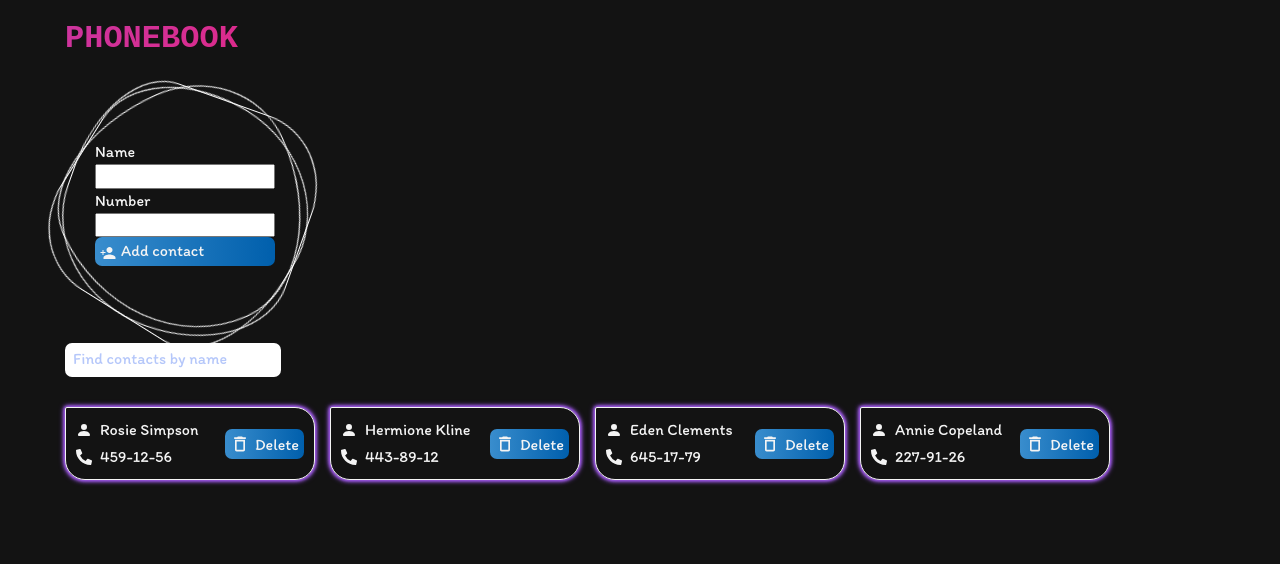
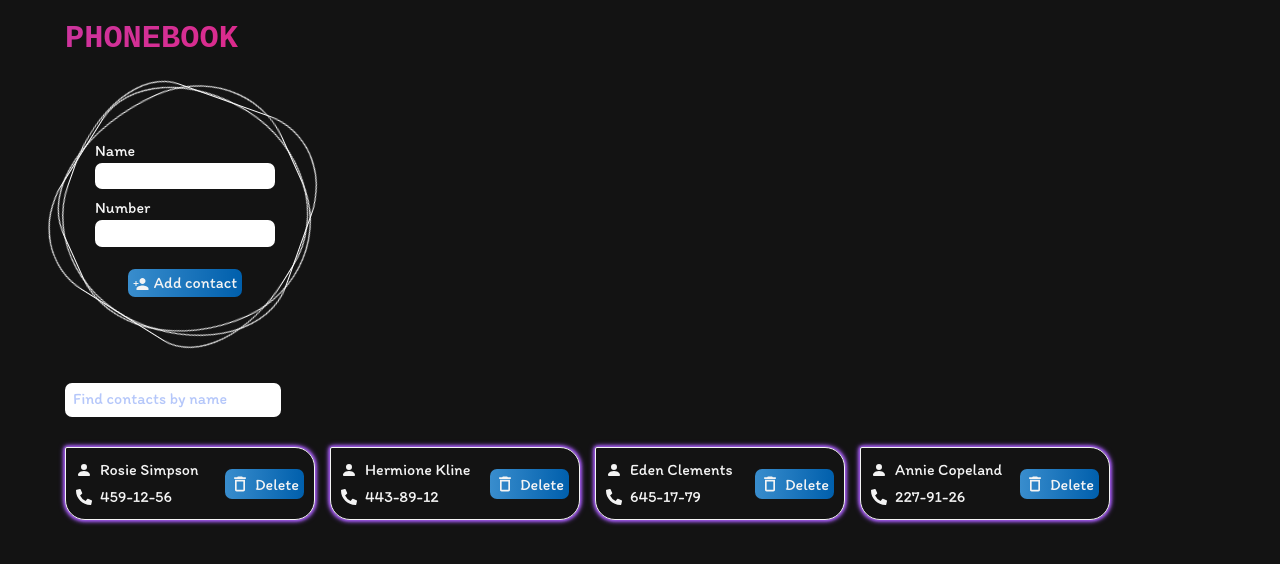
Before and after one commit to Olesia2805/goit-neo-react-hw-module3, a React (Vite) app: page / in a window 1280 px wide. Shown: the top 564 px of the page. Built offline with nearby package versions, Linux system fonts and the light colour scheme; a web font is replaced by a local one.

Commit message:
added some styles for Form + added id

```diff
--- a/src/components/ContactForm/ContactForm.jsx
+++ b/src/components/ContactForm/ContactForm.jsx
@@ -2,8 +2,12 @@ import Button from '../Button/Button';
 import formCss from './ContactForm.module.css';
 import { Formik, Form, Field } from 'formik';
 import { IoMdPersonAdd } from 'react-icons/io';
+import { useId } from 'react';
 
 const ContactForm = () => {
+  const nameId = useId();
+  const numId = useId();
+
   return (
     <div className={formCss.formWrapper}>
       <div className={formCss.circles}>
@@ -22,10 +26,10 @@ const ContactForm = () => {
       </div>
       <Formik>
         <Form className={formCss.form}>
-          <label>Name</label>
-          <Field></Field>
-          <label>Number</label>
-          <Field></Field>
+          <label htmlFor={nameId}>Name</label>
+          <Field className={formCss.formInput} id={nameId}></Field>
+          <label htmlFor={numId}>Number</label>
+          <Field className={formCss.formInput} id={numId}></Field>
           <Button>
             <IoMdPersonAdd size="16" />
             Add contact
--- a/src/components/ContactForm/ContactForm.module.css
+++ b/src/components/ContactForm/ContactForm.module.css
@@ -18,7 +18,7 @@
 .formWrapper {
   position: relative;
   width: 240px;
-  height: 220px;
+  height: 250px;
   display: flex;
   justify-content: center;
   align-items: center;
@@ -37,7 +37,7 @@
   transition: 0.5s;
 }
 .circle:nth-child(1) {
-  border-radius: 38% 62% 63% 37% / 41% 44% 56% 59%;
+  border-radius: 38% 42% 43% 37% / 41% 44% 56% 59%;
   animation: animate 30s linear infinite;
 }
 .circle:nth-child(2) {
@@ -56,6 +56,27 @@
   width: 180px;
 }
 
+.formInput {
+  margin-bottom: 7px;
+  border: none;
+  border-radius: 7px;
+  padding: 4px;
+}
+
+.formInput:hover,
+.formInput:focus {
+  outline: none;
+  box-shadow: 0 0 2px var(--gradient-color-second),
+    0 0 3px var(--gradient-color-second), 0 0 4px var(--gradient-color-second),
+    0 0 5px var(--gradient-color-second), 0 0 6px var(--gradient-color-second),
+    0 0 7px var(--gradient-color-second), 0 0 8px var(--gradient-color-second);
+}
+
+.form button {
+  align-self: center;
+  margin-top: 15px;
+}
+
 .formWrapper:hover .circle {
   border: 2px solid var(--clr);
   filter: drop-shadow(0 0 20px var(--clr));
--- a/src/components/Section/Section.module.css
+++ b/src/components/Section/Section.module.css
@@ -6,6 +6,6 @@
   position: relative;
 }
 
-/* .form {
-  padding-bottom: 95px;
-} */
+.form {
+  padding-bottom: 25px;
+}
```
